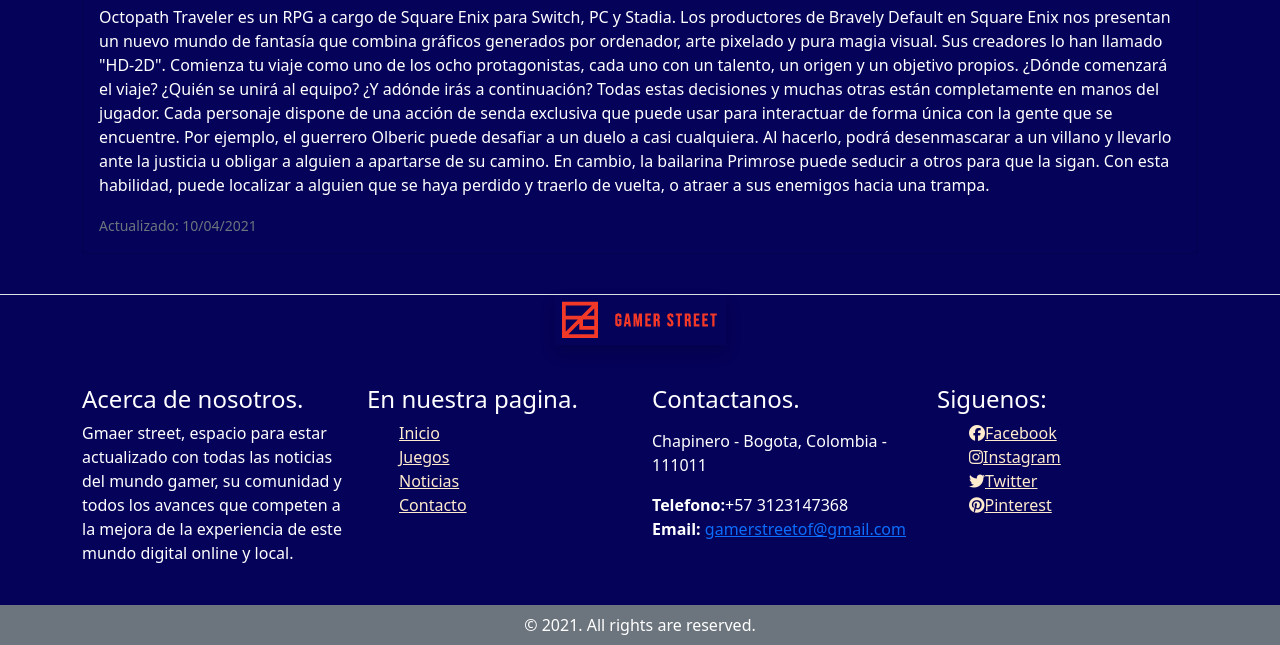
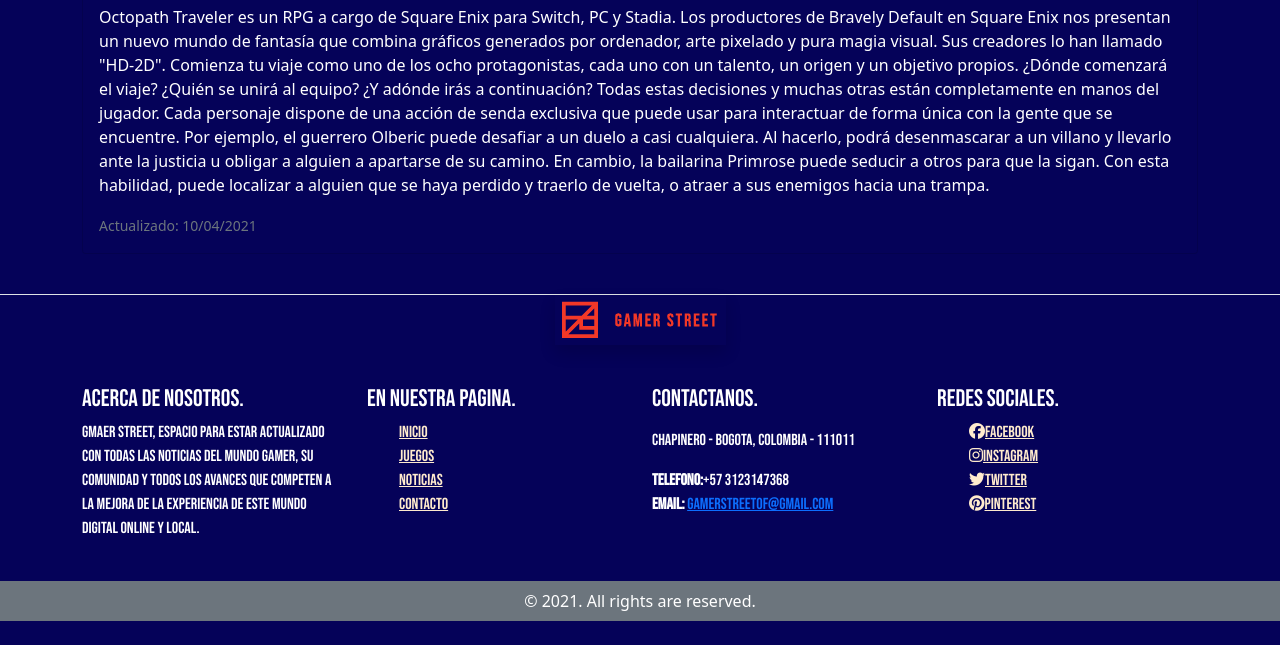
Before and after one commit to Daalvaarez21/Proyecto-final-DW, a website: page juegos.html in a window 1280 px wide. Shown: the part 6767-7412 px from the top of the page. After the commit the page ends 7388 px from the top, so only its background shows below. Drawn offline with nearby package versions, Linux system fonts and the light colour scheme.

Commit message:
webterminado

```diff
--- a/juegos.html
+++ b/juegos.html
@@ -422,12 +422,12 @@
   </a><br>
   <div class="container py-3">
     <div class="row">
-      <div class="col-lg-3  pb-2">
+      <div class="col-lg-3 pb-2 contact-us">
         <h4>Acerca de nosotros.</h4>
         <p>Gmaer street, espacio para estar actualizado con todas las noticias del mundo gamer, su comunidad
            y todos los avances que competen a la mejora de la experiencia de este mundo digital online y local.</p>
       </div>
-      <div class="col-lg-3  pb-2">
+      <div class="col-lg-3 pb-2 contact-us">
         <h4>En nuestra pagina.</h4>
         <ul class="list-unstyle">
           <li><a href="index.html">Inicio</a></li>
@@ -436,7 +436,7 @@
           <li><a href="contacto.html">Contacto</a></li>
         </ul>
       </div>
-      <div class="col-lg-3  pb-2">
+      <div class="col-lg-3 pb-2 contact-us">
         <h4>Contactanos.</h4>
         <p>
           <address> Chapinero - Bogota, Colombia - 111011</address>
@@ -444,8 +444,8 @@
           <strong>Email:</strong> <a href="https://www.gmail.com">gamerstreetof@gmail.com</a>
         </p>
       </div>
-      <div class="col-lg-3  pb2">
-        <h4>Siguenos:</h4>
+      <div class="col-lg-3 pb-2 contact-us">
+        <h4>Redes Sociales.</h4>
         <ul class="list-unstyle">
           <li><a href="https://www.facebook.com"><i class="fab fa-facebook"></i>Facebook</a></li>
           <li><a href="https://www.instagram.com"><i class="fab fa-instagram"></i>Instagram</a></li>
--- a/scss/style.scss
+++ b/scss/style.scss
@@ -202,6 +202,7 @@
 
    ul li {
        list-style: none;
+       font-family: 'Bebas Neue', cursive;
 
        a {
            color: blanchedalmond;
@@ -211,6 +212,12 @@
            }
        }
    }
+   p {
+    font-family: 'Bebas Neue', cursive;
+   }
+   .contact-us {
+    font-family: 'Bebas Neue', cursive;
+   }
 
 
 }
```
Also changed, not shown: comunidad.html (+5 -5 lines), contacto.html (+5 -5 lines), index.html (+5 -5 lines), css/style.css, 1 other file.
